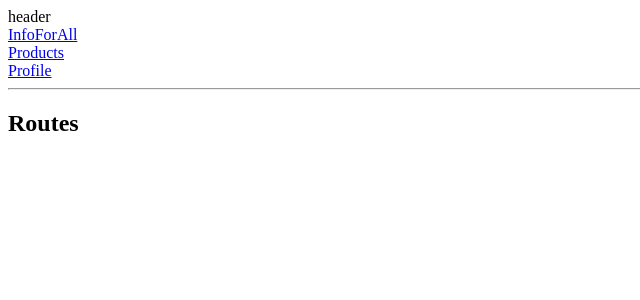
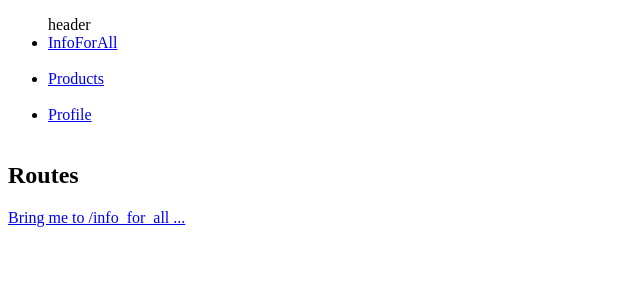
Before and after one commit to Melkam22/react_router_lifecycle_hoc_examples, a React (Create React App) app: page / in a window 1280 px wide. Shown: the top 300 px of the page, without its empty margins (0-640 px from the left). Built offline with nearby package versions, Linux system fonts and the light colour scheme.

Commit message:
routers solved, issue with version

```diff
--- a/package.json
+++ b/package.json
@@ -8,7 +8,7 @@
     "@testing-library/user-event": "^13.5.0",
     "react": "^18.2.0",
     "react-dom": "^18.2.0",
-    "react-router-dom": "^6.3.0",
+    "react-router-dom": "6.2",
     "react-scripts": "5.0.1",
     "web-vitals": "^2.1.4"
   },
--- a/src/App.js
+++ b/src/App.js
@@ -1,34 +1,35 @@
 import React from 'react';
-import {BrowserRouter as Router, Routes, Route, Link} from "react-router-dom";
+import { BrowserRouter as Router, Routes, Link, Route } from 'react-router-dom';
 
-import InfoForAll from './component/info_for_all';
-import Products from './component/products';
-import Profile from './component/profile';
+import InfoForAll from './Components/info_for_all';
+import Products from './Components/products';
+import Profile from './Components/profile';
 
 const App = () => {
 
   return (
 
       <Router>
-      <div>
-      <header>
+        <nav>
+        <ul>
        header <br/>
-           <Link to="/">InfoForAll</Link> <br/>
-           <Link to="/products">Products</Link> <br/>
-           <Link to="/profile">Profile</Link> <br/>
+           <li><Link to="/"> InfoForAll</Link></li>  <br/>
+           <li><Link to="/products"> Products</Link></li>  <br/>
+           <li><Link to="/profile"> Profile</Link></li>  <br/>
+
            {/* <Link to={{
              pathname: '/profile'
            }}>Profile</Link> <br/> */}
-      <hr/>
-    </header>
+    </ul>
+        </nav>
+
       <h2>Routes</h2>
       <Routes>
-        <Route path="/" exact component={InfoForAll}/>
-        <Route path="/products" component={Products}/>
-        <Route path="/profile" component={Profile}/>
-        </Routes>
+        <Route path="/" exact element={ <InfoForAll />}/>
+        <Route path="/products" element={<Products />}/>
+        <Route path="/profile" element={<Profile />}/>
+      </Routes>
 
-        </div>
     </Router>
   );
 };
--- a/src/component/info_for_all.js
+++ b/src/Components/info_for_all.js
@@ -1,12 +1,11 @@
 import React from 'react';
-//import { Link } from 'react-router-dom';
+import { Link } from 'react-router-dom';
 
 const InfoForAll = () => {
 //console.log(props)
   return (
     <div>
-      Info
-     {/* <Link to="/">Bring me to /info_for_all ...</Link> */}
+      <Link to="/">Bring me to /info_for_all ...</Link>
     </div>
   );
 };
--- /dev/null
+++ b/src/Components/products.js
@@ -0,0 +1,13 @@
+import React from 'react';
+import { Link } from 'react-router-dom';
+
+const Products = () => {
+
+  return (
+    <div>
+     <Link to="/products">Bring me to /products ...</Link>
+    </div>
+  );
+};
+
+export default Products;
--- /dev/null
+++ b/src/Components/profile.js
@@ -0,0 +1,15 @@
+import React from 'react';
+import { Link } from 'react-router-dom';
+
+
+const Profile = () => {
+  console.log('profile')
+  return (
+    <div>
+     <Link to="/profile">Bring me to /profile ...</Link>
+
+    </div>
+  );
+};
+
+export default Profile;
--- a/src/component/products.js
+++ /dev/null
@@ -1,13 +0,0 @@
-import React from 'react';
-//import { BrowserRouter as Router, Routes, Route } from 'react-router-dom';
-
-function Products() {
-
-  return (
-    <div>
-      Products
-    </div>
-  );
-};
-
-export default Products;
--- a/src/component/profile.js
+++ /dev/null
@@ -1,13 +0,0 @@
-import React from 'react';
-//import { Link } from 'react-router-dom';
-const Profile = () => {
-//    console.log(props)
-  return (
-    <div>
-      {/* <Link to="/profile">Bring me to /info_for_all ...</Link> */}
-      Profile
-    </div>
-  );
-};
-
-export default Profile;
--- a/src/index.js
+++ b/src/index.js
@@ -1,5 +1,5 @@
 import React from 'react';
-import ReactDOM from 'react-dom/client';
+import ReactDOM from "react-dom/client";
 import App from './App';
 //import { BrowserRouter } from 'react-router-dom';
 
```
Also changed, not shown: 1 other file (tests, documents, lock files or other folders).
